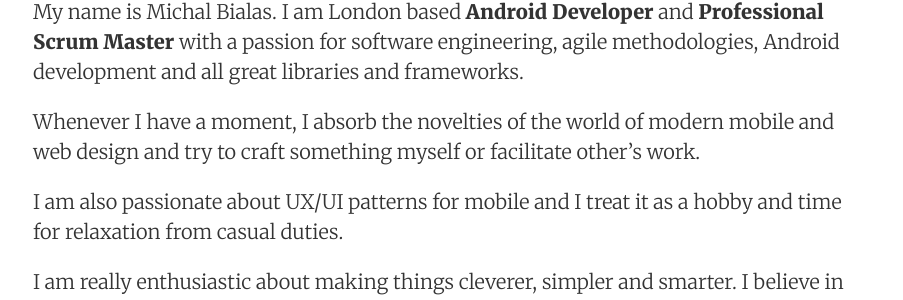
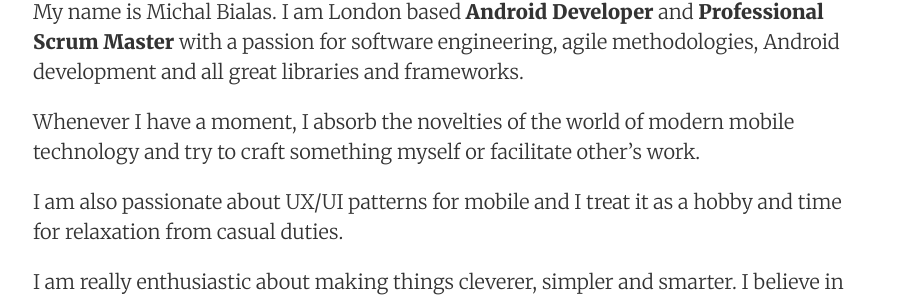
Before and after one commit to mmBs/mmbs.github.io, a Jekyll site: the page built from about.md, in a window 1280 px wide. Shown: the part 401-701 px from the top of the page, without its empty margins (187-1090 px from the left). Built offline with Jekyll 4.4.1, drawn with Linux system fonts in a browser that asks for light colours; nearby versions of some CDN libraries.

Commit message:
Update about section.

```diff
--- a/about.md
+++ b/about.md
@@ -12,7 +12,7 @@ Hey!
 
 My name is Michal Bialas. I am London based **Android Developer** and **Professional Scrum Master** with a passion for software engineering, agile methodologies, Android development and all great libraries and frameworks.
 
-Whenever I have a moment, I absorb the novelties of the world of modern mobile and web design and try to craft something myself or facilitate other's work.
+Whenever I have a moment, I absorb the novelties of the world of modern mobile technology and try to craft something myself or facilitate other's work.
 
 I am also passionate about UX/UI patterns for mobile and I treat it as a hobby and time for relaxation from casual duties.
 
```
